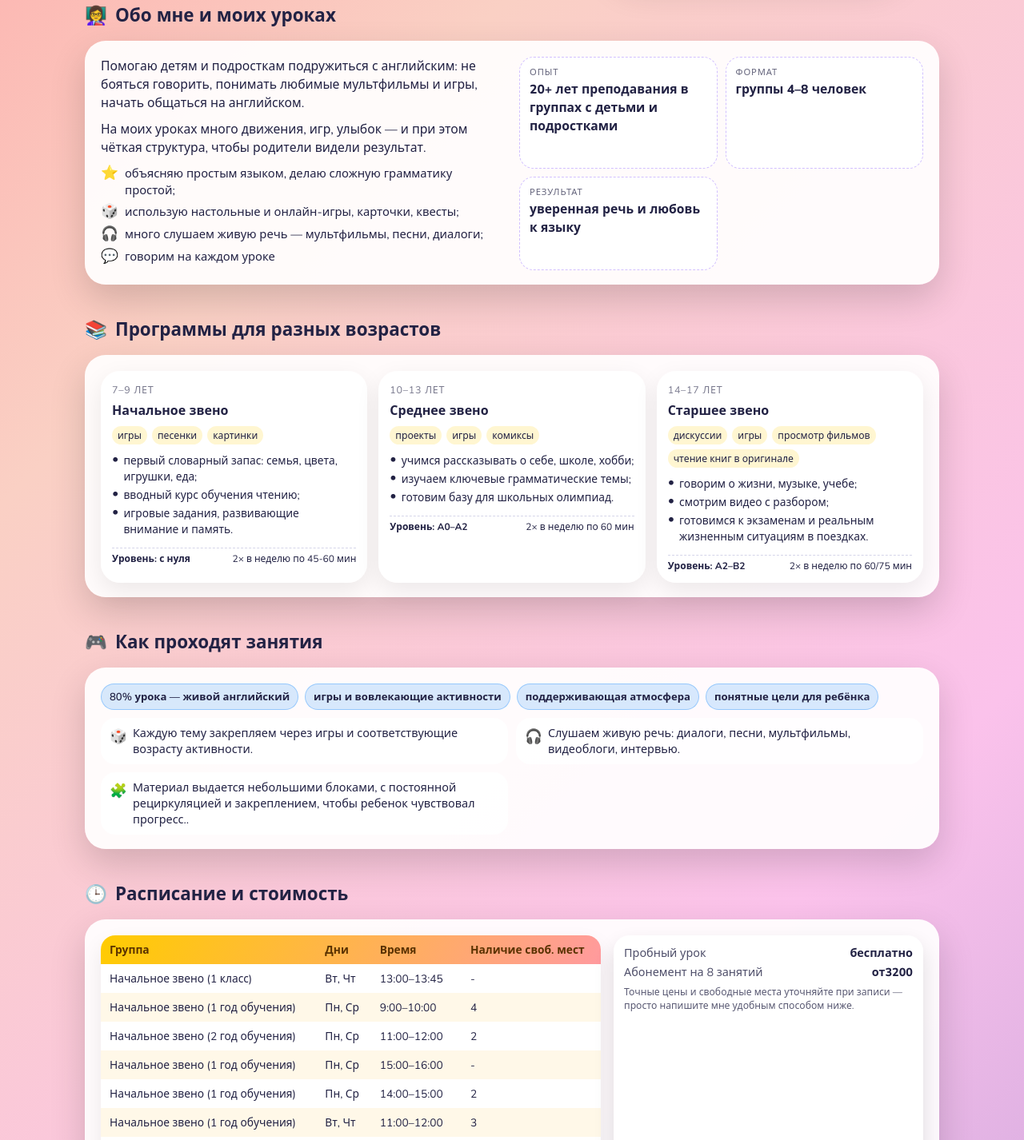
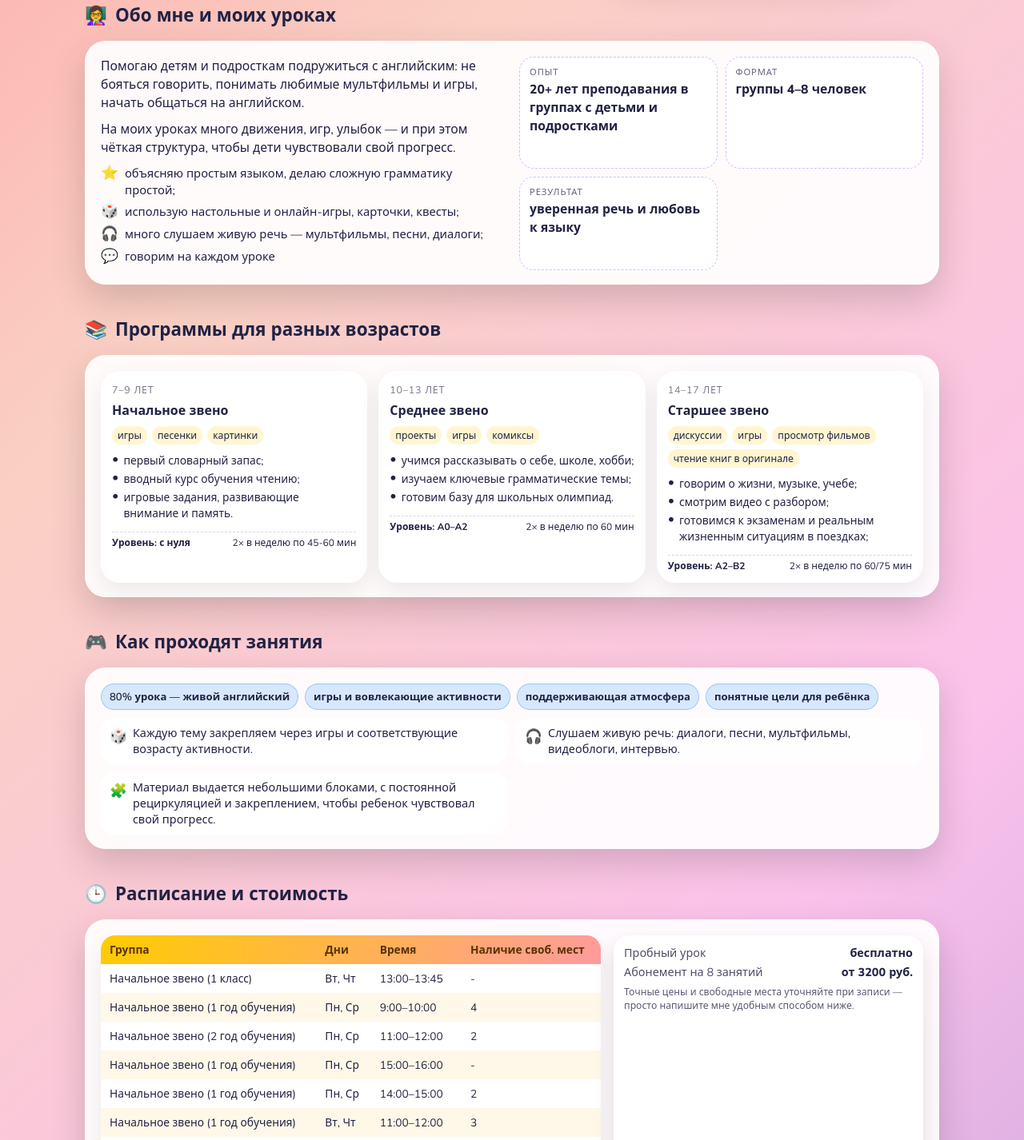
Before and after one commit to lingvoaddict-creator/-, a plain HTML site: page index.html in a window 1280 px wide. Shown: the part 864-2290 px from the top of the page at 80% size. Drawn offline with nearby package versions, Linux system fonts and the light colour scheme.

Commit message:
Update index.html

```diff
--- a/index.html
+++ b/index.html
@@ -873,7 +873,7 @@
           <span class="highlight">для детей и подростков</span>
         </h1>
         <p class="hero-subtitle">
-          Играем, говорим, слушаем и поём на английском
+          Играем, говорим, слушаем и читаем на английском
         </p>
         <div class="hero-badges">
           <span>👧 7–9 лет • начальное звено - игровой формат, привыкаем к языку, формируем стойкую мотивацию </span>
@@ -918,7 +918,7 @@
             и игры, начать общаться на английском.
           </p>
           <p>
-            На моих уроках много движения, игр, улыбок — и при этом чёткая структура, чтобы родители видели результат.
+            На моих уроках много движения, игр, улыбок — и при этом чёткая структура, чтобы дети чувствовали свой прогресс.
           </p>
           <ul class="about-list">
             <li><span class="bullet">⭐</span><span>объясняю простым языком, делаю сложную грамматику простой;</span></li>
@@ -955,7 +955,7 @@
               <span>игры</span><span>песенки</span><span>картинки</span>
             </div>
             <ul class="program-list">
-              <li><span class="dot">•</span><span>первый словарный запас: семья, цвета, игрушки, еда;</span></li>
+              <li><span class="dot">•</span><span>первый словарный запас;</span></li>
 			  <li><span class="dot">•</span><span> вводный курс обучения чтению;</span></li>
               <li><span class="dot">•</span><span>игровые задания, развивающие внимание и память.</span></li>
             </ul>
@@ -991,7 +991,7 @@
             <ul class="program-list">
               <li><span class="dot">•</span><span>говорим о жизни, музыке, учебе;</span></li>
               <li><span class="dot">•</span><span>смотрим видео с разбором;</span></li>
-              <li><span class="dot">•</span><span>готовимся к экзаменам и реальным жизненным ситуациям в поездках.</span></li>
+              <li><span class="dot">•</span><span>готовимся к экзаменам и реальным жизненным ситуациям в поездках;</span></li>
             </ul>
             <div class="program-footer">
               <span class="level">Уровень: A2–B2</span>
@@ -1014,7 +1014,7 @@
         <ul class="method-list">
           <li><span class="icon-mini">🎲</span><span>Каждую тему закрепляем через игры и соответствующие возрасту активности.</span></li>
           <li><span class="icon-mini">🎧</span><span>Слушаем живую речь: диалоги, песни, мультфильмы, видеоблоги, интервью. </span></li>
-          <li><span class="icon-mini">🧩</span><span>Материал выдается небольшими блоками, с постоянной рециркуляцией и закреплением, чтобы ребенок чувствовал прогресс..</span></li>
+          <li><span class="icon-mini">🧩</span><span>Материал выдается небольшими блоками, с постоянной рециркуляцией и закреплением, чтобы ребенок чувствовал свой прогресс.</span></li>
 
         </ul>
       </div>
@@ -1125,7 +1125,7 @@
           </div>
           <div class="price-row">
             <span>Абонемент на 8 занятий</span>
-            <span class="amount">от3200</span>
+            <span class="amount">от 3200 руб.</span>
           </div>
 
           <small>Точные цены и свободные места уточняйте при записи — просто напишите мне удобным способом ниже.</small>
```
